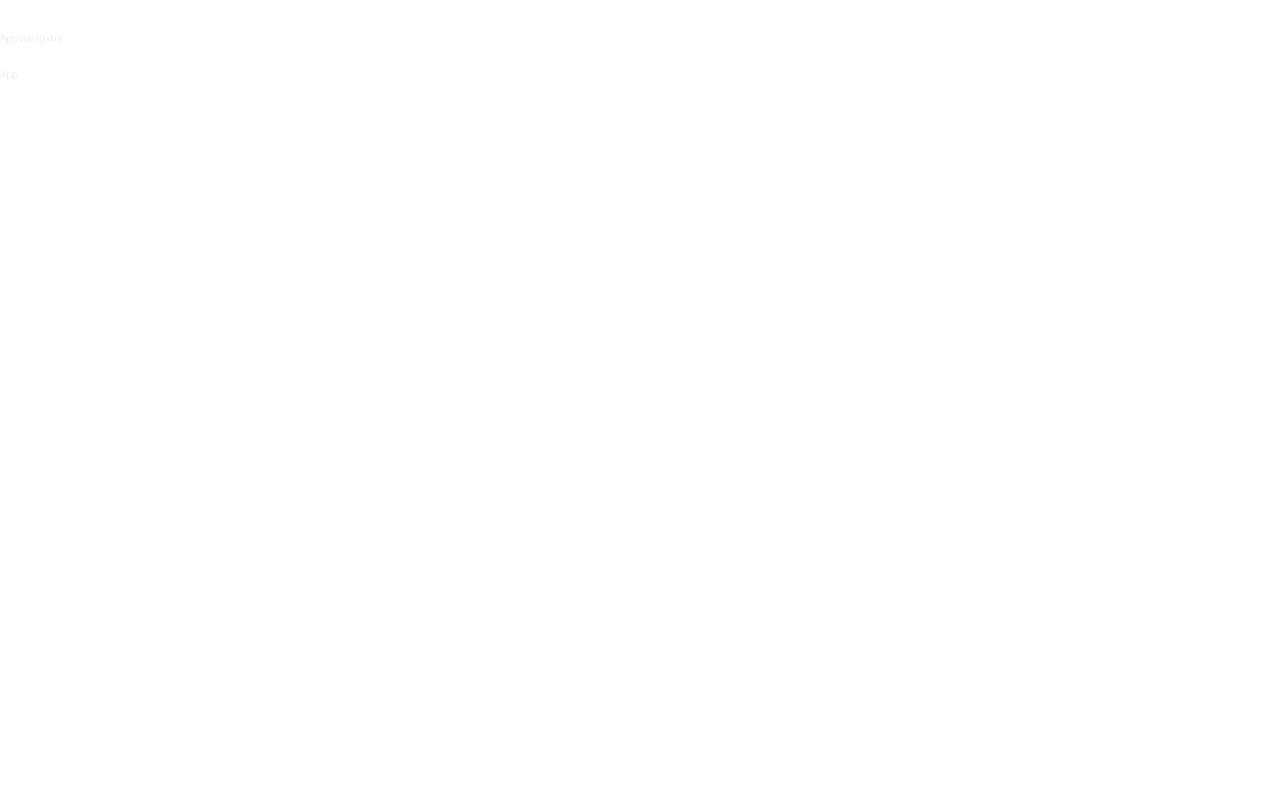
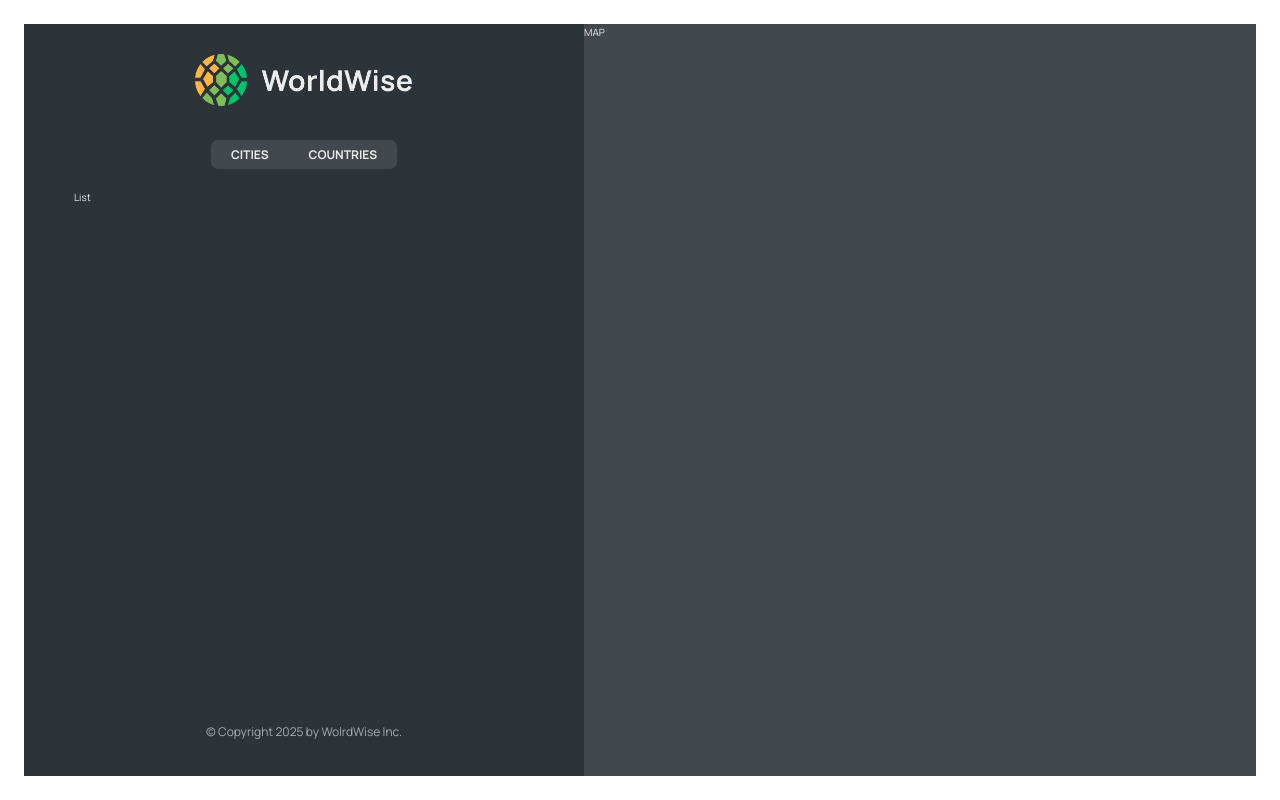
Before and after one commit to durudaniel/worldWise.jsx, a React (Vite) app in the folder worldWise/: page /app in a window 1280 px wide. Built offline with nearby package versions, Linux system fonts and the light colour scheme.

Commit message:
Commiting node-modules and a json package

```diff
--- a/package.json
+++ b/package.json
@@ -1,5 +1,9 @@
 {
+  "scripts": {
+    "server": "json-server --watch data/cities.json --port 9000 -delay 500"
+  },
   "dependencies": {
+    "json-server": "^1.0.0-beta.3",
     "react-router-dom": "^7.9.1"
   }
 }
--- a/worldWise/src/App.jsx
+++ b/worldWise/src/App.jsx
@@ -5,18 +5,25 @@ import Pricing from "./Pages/Pricing";
 import PageNotFound from "./Pages/PageNotFound";
 import AppLayout from "./Pages/AppLayout";
 import Login from "./Pages/Login";
+import CityList from "./Components/CityList";
 
 export default function App() {
   return (
     <div>
       <BrowserRouter>
         <Routes>
-          <Route path="/home" element={<HomePage />}></Route>
+          <Route path="*" element={<HomePage />}></Route>
           <Route path="/product" element={<Product />}></Route>
           <Route path="/pricing" element={<Pricing />}></Route>
           <Route path="/Login" element={<Login />}></Route>
-          <Route path="/app" element={<AppLayout />}></Route>
+          <Route path="/app" element={<AppLayout />}>
+            <Route index element={<CityList />} />
+            <Route path="cities" element={<CityList />} />
+            <Route path="countries" element={<p>Countries</p>} />
+            <Route path="form" element={<p>Form</p>} />
+          </Route>
           <Route path="*" element={<PageNotFound />}></Route>
+          <Route />
         </Routes>
       </BrowserRouter>
     </div>
--- a/worldWise/src/Components/AppNav.jsx
+++ b/worldWise/src/Components/AppNav.jsx
@@ -1,9 +1,17 @@
+import { NavLink } from "react-router-dom";
 import styles from "./AppNav.module.css";
 
 export default function AppNav() {
   return (
     <nav className={styles.nav}>
-      <a>App navigator</a>
+      <ul>
+        <li>
+          <NavLink to="cities">Cities</NavLink>
+        </li>
+        <li>
+          <NavLink to="countries">Countries</NavLink>
+        </li>
+      </ul>
     </nav>
   );
 }
--- a/worldWise/src/Components/AppNav.module.css
+++ b/worldWise/src/Components/AppNav.module.css
@@ -24,5 +24,5 @@
 
 /*CSS Modules feature*/
 .nav a:global(.active) {
-  background-color: var(--color-dark--0);
+  background-color: #0ea75b;
 }
--- /dev/null
+++ b/worldWise/src/Components/CityList.jsx
@@ -0,0 +1,5 @@
+import styles from "./CityList.module.css";
+
+export default function CityList() {
+  return <ul className={styles.cityList}>List</ul>;
+}
--- /dev/null
+++ b/worldWise/src/Components/Map.jsx
@@ -0,0 +1,4 @@
+import styles from "./Map.module.css";
+export default function Map() {
+  return <div className={styles.mapContainer}>MAP</div>;
+}
--- /dev/null
+++ b/worldWise/src/Components/SideBar.jsx
@@ -0,0 +1,20 @@
+import { Outlet } from "react-router-dom";
+import AppNav from "./AppNav";
+import Logo from "./Logo";
+import styles from "./SideBar.module.css";
+
+export default function SideBar() {
+  return (
+    <div className={styles.sidebar}>
+      <Logo />
+      <AppNav />
+
+      <Outlet />
+      <footer className={styles.footer}>
+        <p className={styles.copyright}>
+          &copy; Copyright {new Date().getFullYear()} by WolrdWise Inc.
+        </p>
+      </footer>
+    </div>
+  );
+}
--- a/worldWise/src/Pages/AppLayout.jsx
+++ b/worldWise/src/Pages/AppLayout.jsx
@@ -1,10 +1,11 @@
-import AppNav from "../Components/AppNav";
-
+import Map from "../Components/Map";
+import SideBar from "../Components/SideBar";
+import styles from "./AppLayout.module.css";
 export default function AppLayout() {
   return (
-    <div>
-      <AppNav />
-      <p>App</p>
+    <div className={styles.app}>
+      <SideBar />
+      <Map />
     </div>
   );
 }
```
Also changed, not shown: worldWise/data/cities.json (added, +40 -0 lines), 1 other file (tests, documents, lock files or other folders).
